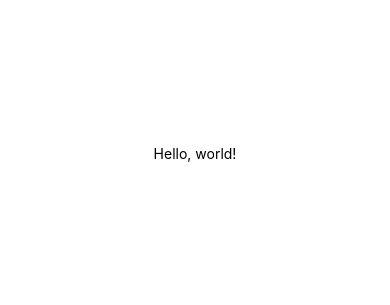
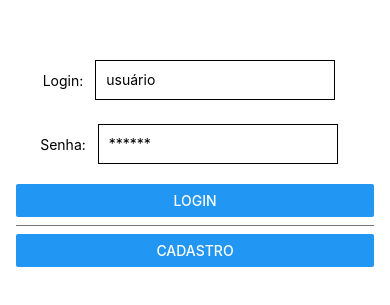
Before and after one commit to elviscastro/App, a React Native app: screen / in a window 390 px wide. Shown: the part 269-574 px from the top of the page. Built offline with nearby package versions, Linux system fonts and the light colour scheme.

Commit message:
tela principal feita

```diff
--- a/App.js
+++ b/App.js
@@ -1,25 +1,71 @@
 import { StatusBar } from 'expo-status-bar';
 import React from 'react';
-import { StyleSheet, Text, View } from 'react-native';
+import { StyleSheet,
+        Button,
+        View,
+        SafeAreaView,
+        Text,
+        TextInput,
+        Alert } from 'react-native';
 
-export default function App() {
-  return (
-    <View
-      style={{
-        flex: 1,
-        justifyContent: "center",
-        alignItems: "center"
-      }}>
-      <Text>Hello, world!</Text>
+        const Separator = () => (
+          <View style={styles.separator} />
+        );
+
+        const App = () => (
+          <SafeAreaView style={styles.container}>
+            <View>
+              <Text style={styles.title}>
+                Login:
+                <TextInput
+                  style={styles.input}
+                  placeholder="usuário"
+                />
+                <br />
+                Senha:
+                <TextInput
+                  style={styles.input}
+                  placeholder="******"
+                />
+              </Text>
+              <Button
+                title="Login"
+                onPress={() => console.log('Botao login pressionado')}
+              />
+              <Separator />
+              <Button
+                title="Cadastro"
+                onPress={() => console.log('Botao cadastro pressionado')}
+              />
             </View>
+          </SafeAreaView>
         );
-}
 
         const styles = StyleSheet.create({
           container: {
             flex: 1,
-    backgroundColor: '#fff',
-    alignItems: 'center',
             justifyContent: 'center',
+            marginHorizontal: 16,
+          },
+          title: {
+            textAlign: 'center',
+            marginVertical: 8,
+          },
+          fixToText: {
+            flexDirection: 'row',
+            justifyContent: 'space-between',
+          },
+          input: {
+            height: 40,
+            margin: 12,
+            borderWidth: 1,
+            padding: 10,
+          },
+          separator: {
+            marginVertical: 8,
+            borderBottomColor: '#737373',
+            borderBottomWidth: StyleSheet.hairlineWidth,
           },
         });
+
+        export default App;
```
Lines whose indentation alone changed are shown as unchanged.
